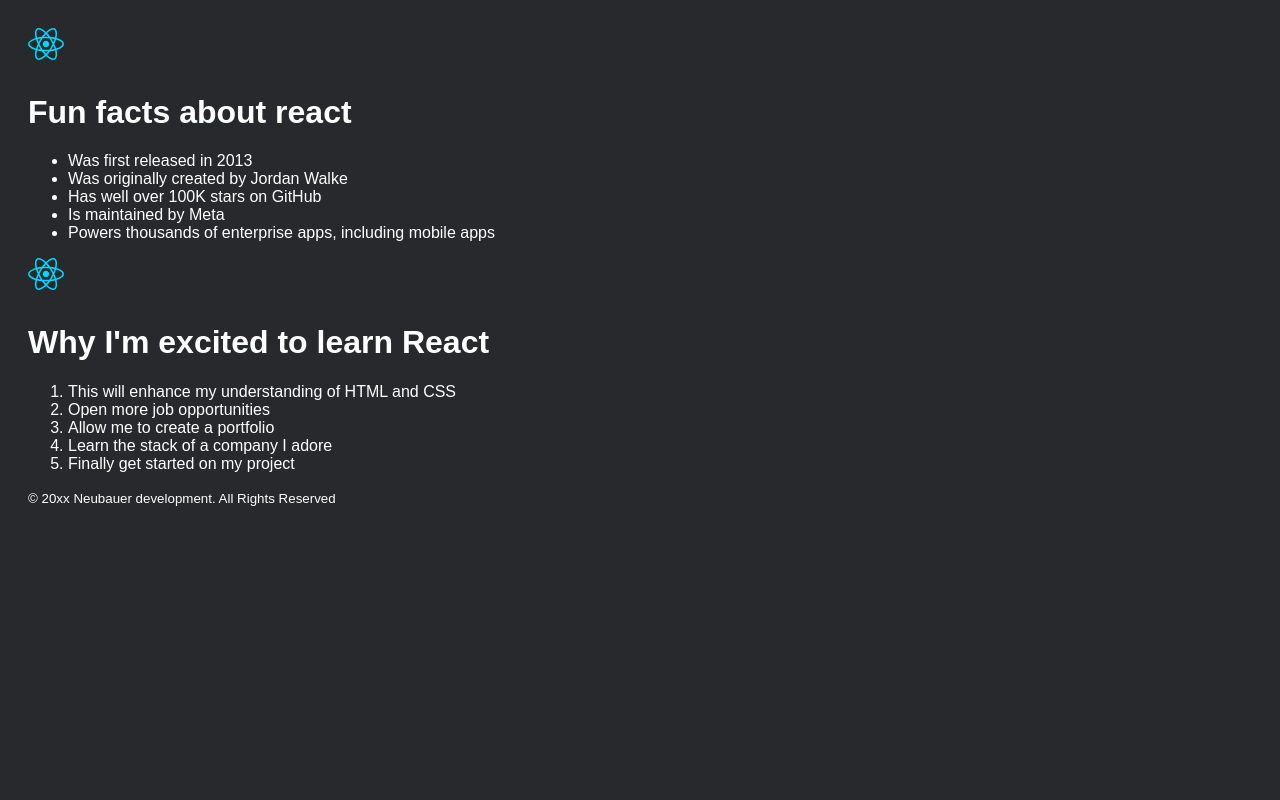
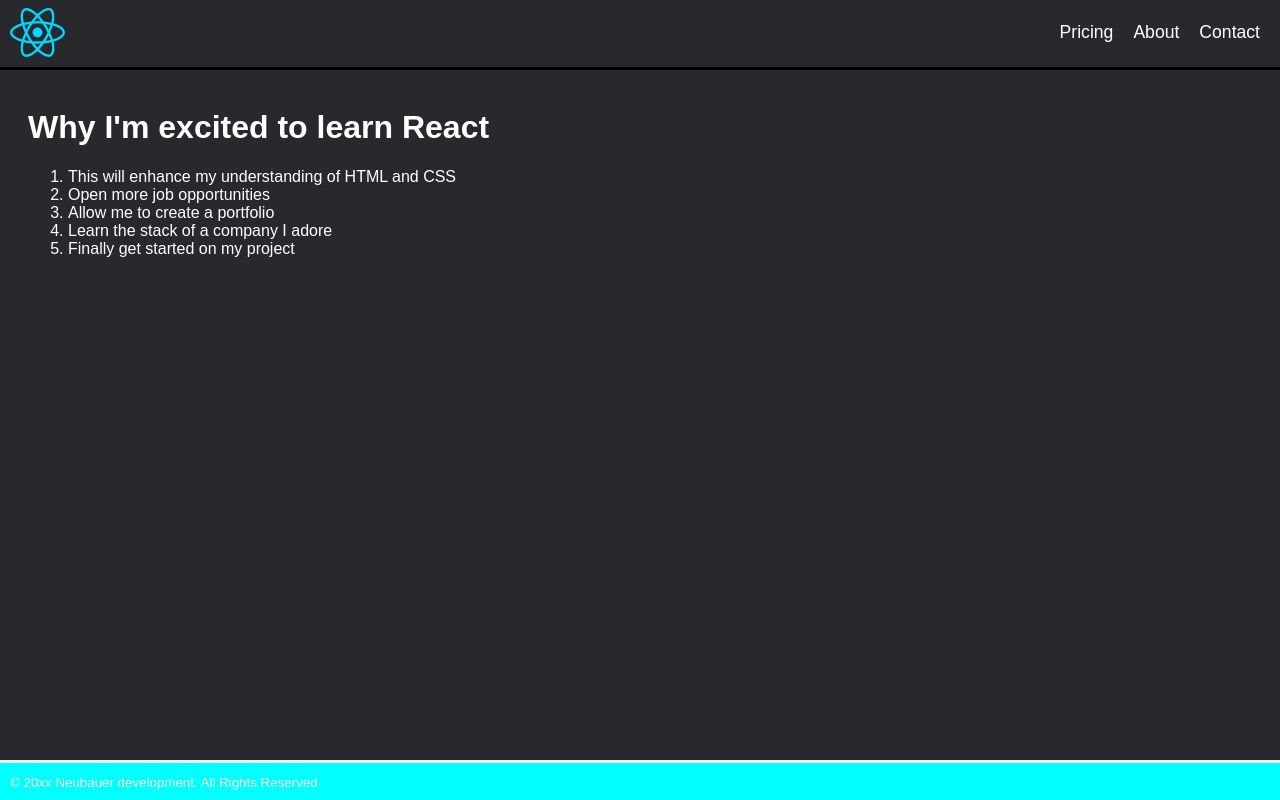
Before and after one commit to ryan-neubs/React-Course, a React (Vite) app: page / in a window 1280 px wide. Built offline with nearby package versions, Linux system fonts and the light colour scheme.

Commit message:
Why I want to learn react page

```diff
--- a/src/index.css
+++ b/src/index.css
@@ -1,3 +1,7 @@
+* {
+  box-sizing: border-box;
+}
+
 body {
   padding: 20px;
   font-family: Arial, Helvetica, sans-serif;
@@ -5,6 +9,51 @@
   color:white;
 }
 
-h1 {
-  margin-top: 30px;
+.page-content {
+  padding-top: 60px;
+  left: 0;
 }
+
+.footer {
+  position: fixed;
+  bottom: 0;
+  padding: 10px;
+  right: 0;
+  left: 0;
+  height: 40px;
+  background: cyan;
+  border-top: outset 3px;
+}
+
+.react-logo {
+  width: 55px;
+}
+
+.header-container {
+  display: flex;
+  align-items: center;
+  justify-content: space-between;
+  position: fixed;
+  top: 0;
+  right: 0;
+  left: 0;
+  height: 70px;
+  border-bottom: outset 3px #27292c;
+  padding-right: 10px;
+  padding-left: 10px;
+  padding-bottom: 2px;
+  margin-bottom: 20px;
+}
+
+.nav-list {
+  display: flex;
+  list-style: none;
+  margin: 10;
+  padding: 0;
+}
+
+.nav-list li {
+  display: inline;
+  padding: 10px;
+  font-size: 1.1rem;
+}
--- a/src/main.jsx
+++ b/src/main.jsx
@@ -5,24 +5,6 @@
 
 root.render(
   <div>
-    <ReactFactCard />
     <PageComponent />
   </div>
 )
-
-function ReactFactCard() {
-  return (
-    <>
-      <link rel="stylesheet" href="./src/index.css"/>
-      <img src="./src/assets/react.svg"/>
-        <h1>Fun facts about react</h1>
-        <ul>
-          <li>Was first released in 2013</li>
-          <li>Was originally created by Jordan Walke</li>
-          <li>Has well over 100K stars on GitHub</li>
-          <li>Is maintained by Meta</li>
-          <li>Powers thousands of enterprise apps, including mobile apps</li>
-        </ul>
-    </>
-  )
-}
--- a/src/page.jsx
+++ b/src/page.jsx
@@ -1,17 +1,29 @@
 function Header() {
     return (
-        <header>
-            <img src='./src/assets/react.svg' alt="React Logo"/>
+        <header className="header-container">
+            <img src='./src/assets/react.svg' alt="React Logo" className="react-logo"/>
+            <nav>
+                <ul className="nav-list">
+                    <li>Pricing</li>
+                    <li>About</li>
+                    <li>Contact</li>
+                </ul>
+            </nav>
         </header>
     )
 }
 
-function PageComponent() {
+function Footer() {
     return (
-        <>
-            <link rel="stylesheet" href="./src/index.css"/>
-            <Header/>
-            <div>
+        <footer className="footer">
+            <small>© 20xx Neubauer development. All Rights Reserved</small>
+        </footer>
+    )
+}
+
+function PageContent() {
+    return (
+        <div className="page-content">
             <h1>Why I'm excited to learn React</h1>
             <ol>
                 <li>This will enhance my understanding of HTML and CSS</li>
@@ -21,9 +33,16 @@
                 <li>Finally get started on my project</li>
             </ol>
         </div>
-            <footer>
-                <small>© 20xx Neubauer development. All Rights Reserved</small>
-            </footer>
+    )
+}
+
+function PageComponent() {
+    return (
+        <>
+            <link rel="stylesheet" href="./src/index.css"/>
+            <Header />
+            <PageContent />
+            <Footer />
         </>
     )
 }
```
Lines whose indentation alone changed are shown as unchanged.
